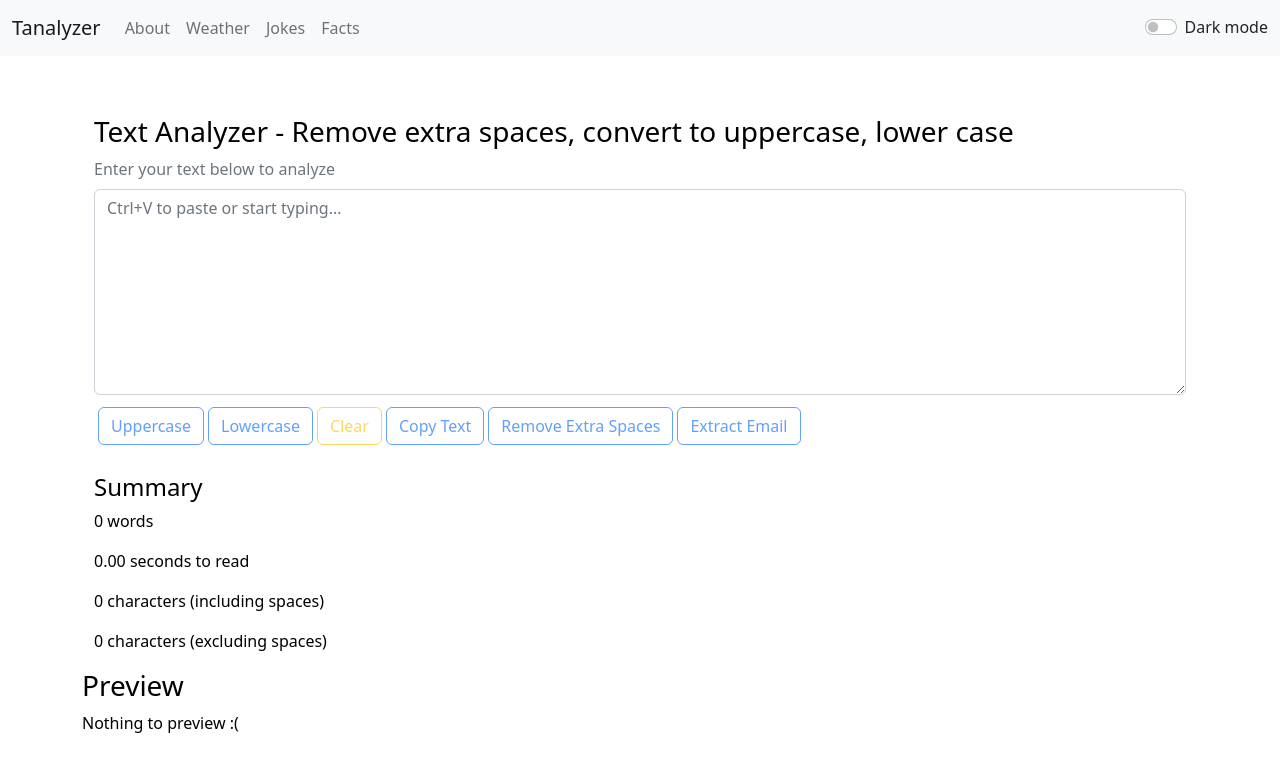
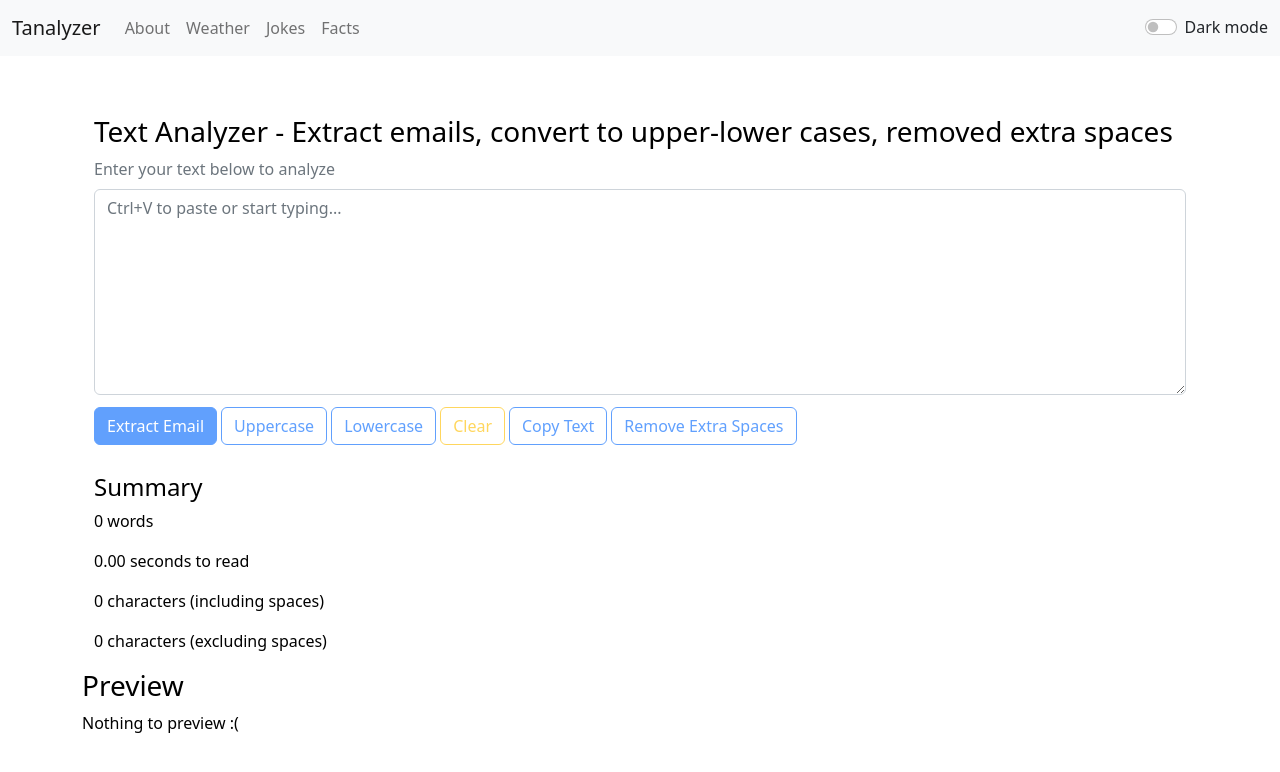
Before and after one commit to sailendrachettri/t-analyzer, a React (Create React App) app: page / in a window 1280 px wide. Shown: the top 772 px of the page. Built offline with nearby package versions, Linux system fonts and the light colour scheme.

Commit message:
handle error if there is no email in text

```diff
--- a/src/components/TextForm.js
+++ b/src/components/TextForm.js
@@ -36,7 +36,7 @@ export default function TextForm(props) {
     }
     const extractEmail = () => {
         let email = text.match(/([a-zA-Z0-9._-]+@[a-zA-Z0-9._-]+\.[a-zA-Z0-9_-]+)/gi);
-        setText(email.join('\n'));
+        email !== null ? setText(email.join('\n')) : setText("No email found :("); // if there is no email in text then show custom msg
 
     }
     const methodOnChange = (event) => {
@@ -64,19 +64,19 @@ export default function TextForm(props) {
         <>
             <div className="container mb-3" style={{ color: (props.mode === 'dark') ? 'white' : 'black' }}>
                 <div className="container">
-                    <h3> Text Analyzer - Remove extra spaces, convert to uppercase, lower case</h3>
+                    <h3> Text Analyzer - Extract emails, convert to upper-lower cases, removed extra spaces</h3>
 
                     <div className="mb-2">
                         <label htmlFor="myBox" className="form-label text-secondary">Enter your text below to analyze</label>
                         <textarea className={`form-control`} id="myBox" rows="8" value={text} placeholder="Ctrl+V to paste or start typing..." onChange={methodOnChange} onFocus={clearTextAreaBox} style={{ backgroundColor: background_color, color: text_color }}></textarea>
                     </div>
 
+                    <button disabled={text.length === 0} className="btn btn-primary" onClick={extractEmail}>Extract Email </button>
                     <button disabled={text.length === 0} className="btn btn-outline-primary mx-1 my-1" onClick={convertTextToUpperCase}>Uppercase</button>
                     <button disabled={text.length === 0} className="btn btn-outline-primary" onClick={convertTextToLowerCase}>Lowercase</button>
                     <button disabled={text.length === 0} className="btn btn-outline-warning mx-1 my-1" onClick={clearText}>Clear</button>
                     <button disabled={text.length === 0} className="btn btn-outline-primary" onClick={copyText}>Copy Text</button>
                     <button disabled={text.length === 0} className="btn btn-outline-primary mx-1 my-1" onClick={removeExtraSpaces}>Remove Extra Spaces </button>
-                    <button disabled={text.length === 0} className="btn btn-outline-primary" onClick={extractEmail}>Extract Email </button>
                     {/* <button className="btn btn-outline-primary" onClick={pastePrevText}>Paste </button> */}
                 </div>
 
```
